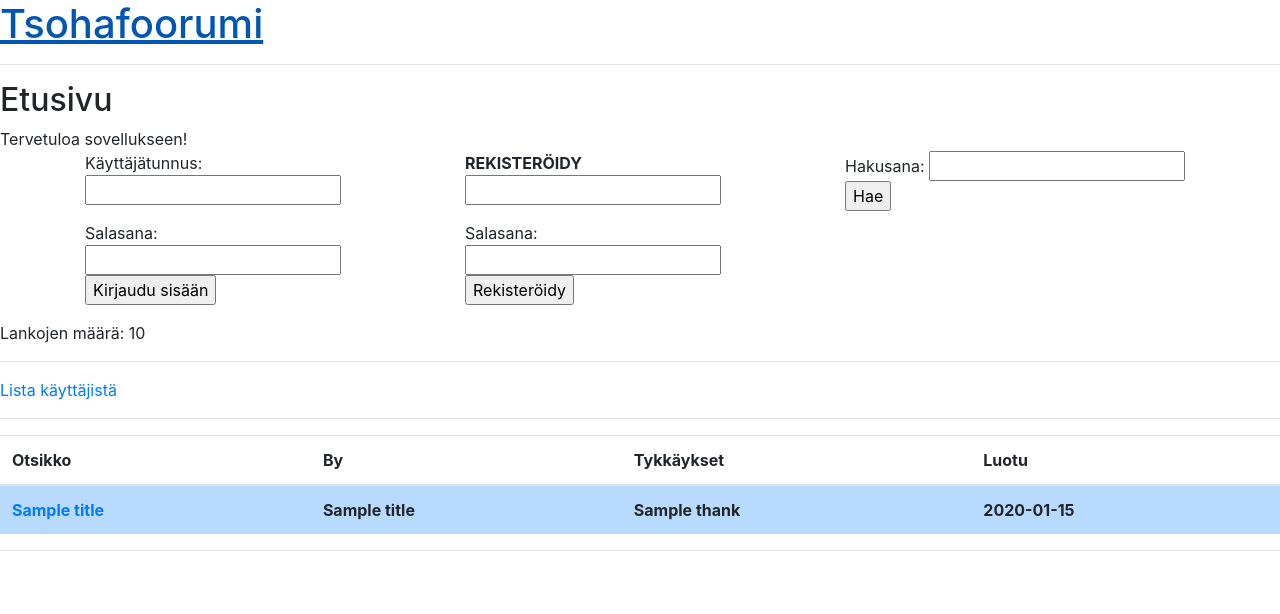
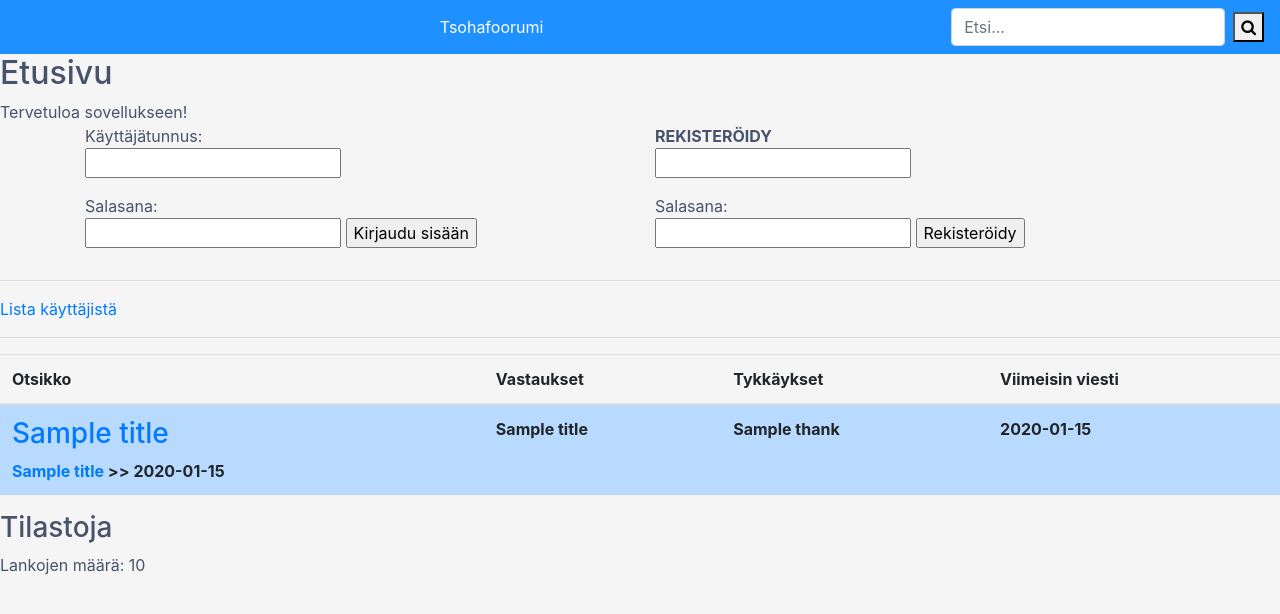
Before and after one commit to karhis/Tsohafoorumi, a Flask app: template templates/index.html in a window 1280 px wide. Shown: the top 614 px of the page. Run offline with Flask 2, Linux system fonts and the light colour scheme; the template is opened without the code that fills it: most values are stand-ins (such as "Sample title", 1, 10 or a date in 2020); some libraries are stand-ins or nearby versions.

Commit message:
ulkoasun parannuksia

```diff
--- /dev/null
+++ b/static/css/main.css
@@ -0,0 +1,47 @@
+* {
+    box-sizing: border-box;
+  }
+
+ body {
+     background-color: #f5f5f5;
+     color: #47536b
+ }
+
+
+.header {
+    background: dodgerblue
+}
+
+
+  form.example input[type=text] {
+    padding: 10px;
+    font-size: 17px;
+    border: 1px solid grey;
+    float: left;
+    width: 80%;
+    background: #f1f1f1;
+  }
+
+
+  form.example button {
+    float: left;
+    width: 20%;
+    padding: 10px;
+    background: #fafafa;
+    color: #3b3b3b;
+    font-size: 17px;
+    border: 1px solid blue;
+    border-left: none;
+    cursor: pointer;
+  }
+
+  form.example button:hover {
+    background: #0b7dda;
+  }
+
+
+  form.example::after {
+    content: "";
+    clear: both;
+    display: table;
+  }
--- a/templates/index.html
+++ b/templates/index.html
@@ -4,18 +4,6 @@
 <h2>Etusivu</h2>
 {% if session.username %}
 Tervetuloa sovellukseen!  <a href="/new">Tee lanka</a>
-
-<div class="container">
-  <div class="row">
-    <div class="col">
-      <form action="/result" method="GET">
-        Hakusana: <input type="text" name="query">
-        <br>
-        <input type="submit" value="Hae">
-        </form>
-    </div>
-  </div>
-</div>
 
 <br>
 <a href="/logout">Kirjaudu ulos</a>
@@ -42,20 +30,11 @@ Tervetuloa sovellukseen!
         <input type="submit" value="Rekisteröidy">
         </form>
     </div>
-    <div class="col">
-      <form action="/result" method="GET">
-        Hakusana: <input type="text" name="query">
-        <br>
-        <input type="submit" value="Hae">
-        </form>
-    </div>
   </div>
 </div>
 
 {% endif %}
 
-<p>
-Lankojen määrä: {{ amount }}
 <hr>
 <a href="/userlist">Lista käyttäjistä</a>
 <hr>
@@ -64,16 +43,19 @@ Lankojen määrä: {{ amount }}
         <thead>
           <tr>
             <th scope="col">Otsikko </a></th>
-            <th scope="col">By</th>
+            <th scope="col">Vastaukset</th>
             <th scope="col">Tykkäykset</th>
-            <th scope="col">Luotu</th>
+            <th scope="col">Viimeisin viesti</th>
           </tr>
         </thead>
         <tbody>
             {% for title in titles %}
           <tr class="table-primary">
-            <th scope="row"><a href="/thread/{{ title[0] }}"> {{ title[1] }} </a></th>
-            <td>{{ title[4] }}</td>
+            <th scope="row">
+              <h3><a href="/thread/{{ title[0] }}"> {{ title[1] }}</a></h3>
+              <a href="/profile/{{ title[2] }}"> {{ title[4] }}</a> >> {{ title[3].strftime("%Y-%m-%d %H:%M:%S") }}
+            </th>
+            <td>{{ title[5] }}</td>
             {% set th = namespace(likes=0) %}
             {% for thank in thanks %}
             {% if thank[0] == title[0]: %}
@@ -87,5 +69,6 @@ Lankojen määrä: {{ amount }}
         </tbody>
     </table>
 </b>
-
+<h3>Tilastoja</h3>
+<p>Lankojen määrä: {{ amount }}</p>
 {% endblock %}
--- a/templates/layout.html
+++ b/templates/layout.html
@@ -1,7 +1,14 @@
 <!doctype html>
+<link rel="stylesheet" href="https://cdnjs.cloudflare.com/ajax/libs/font-awesome/4.7.0/css/font-awesome.min.css">
 <link rel="stylesheet" href="https://stackpath.bootstrapcdn.com/bootstrap/4.5.0/css/bootstrap.min.css">
+<link rel="stylesheet" href="{{ url_for('static', filename='css/main.css') }}">
 <title>Tsohafoorumi - {% block title %}{% endblock %}</title>
-<h1><a href="/">Tsohafoorumi</a></h1>
-<hr>
+<nav class="navbar navbar-lightjustify-content-between" style="background-color: dodgerblue">
+    <a class="navbar-brand"><a href="/" class="text-white">Tsohafoorumi</a></a>
+    <form class="form-inline" action="/result" method="GET">
+      <input class="form-control mr-sm-2" type="search" placeholder="Etsi..." name="query">
+      <button type="submit"><i class="fa fa-search"></i></button>
+    </form>
+  </nav>
+
 {% block content %}{% endblock %}
-<hr>
--- a/threads.py
+++ b/threads.py
@@ -1,10 +1,12 @@
 from db import db
+
 
 def get_thread_info():
     sql = "SELECT T.id, T.title, T.created_by, T.date, U.name FROM threads T, users U WHERE T.visible=1 AND T.created_by=U.id ORDER BY date DESC"
     result = db.session.execute(sql)
     titles = result.fetchall()
     return titles
+
 
 def get_thread_count():
     sql = "SELECT COUNT(*) FROM threads WHERE visible=1"
```
Also changed, not shown: static/header_smiley.jpg (added).
